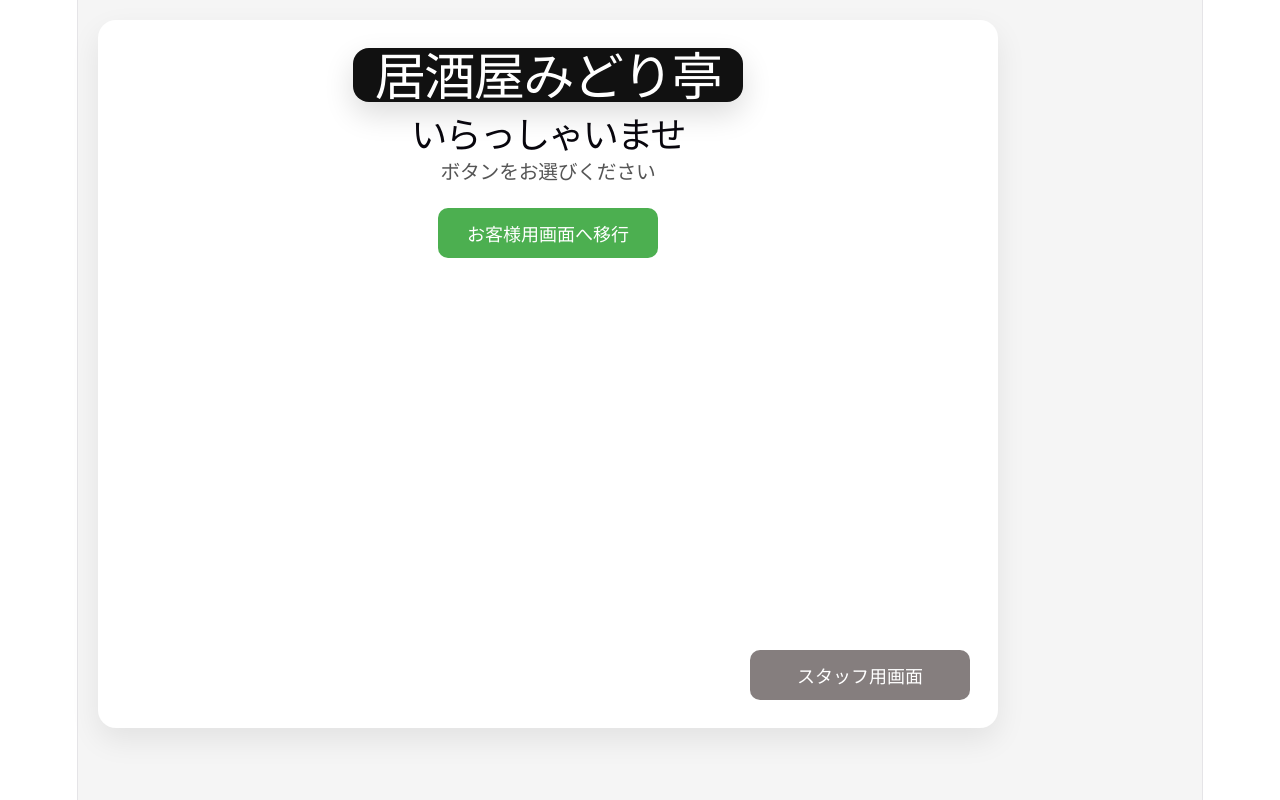
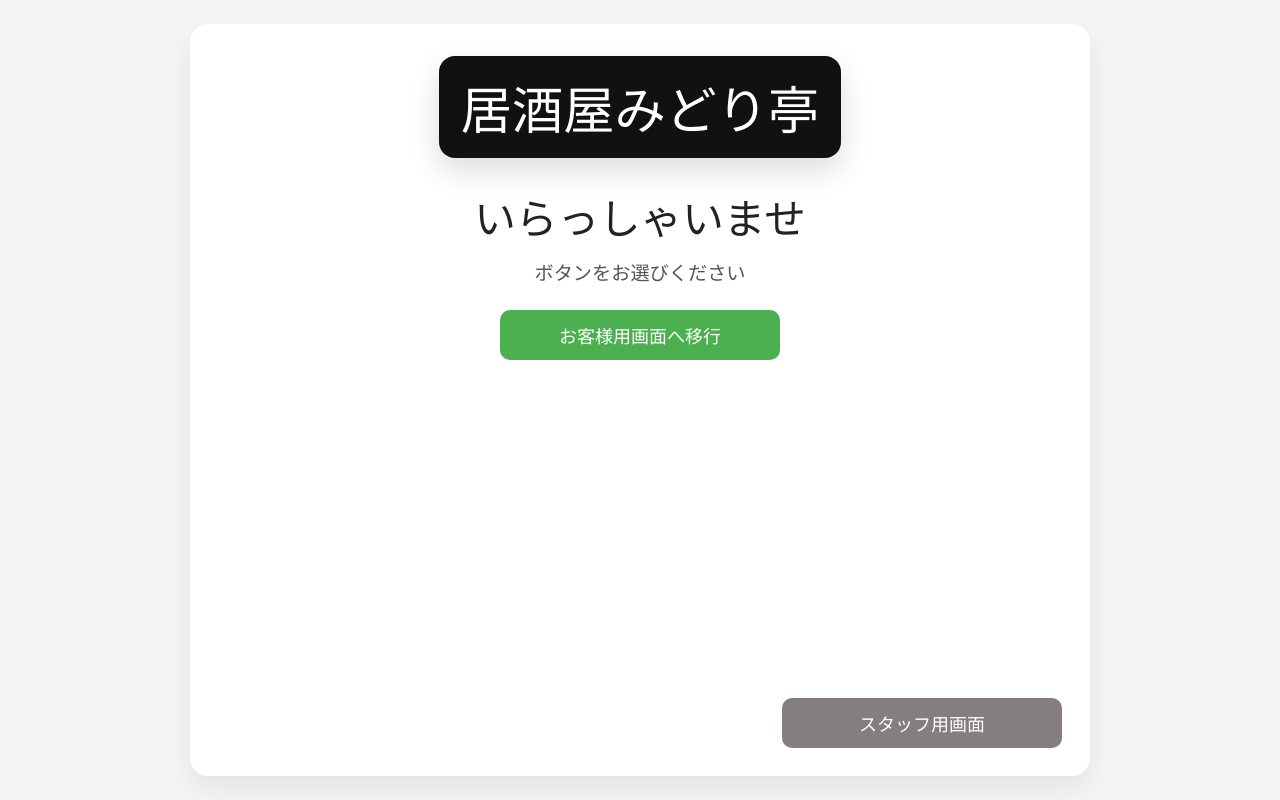
Before and after one commit to narita-shinnosuke-ocs2026/System_Development_Exercise_MOS_Project, a React (Vite) app in the folder Mos-front/: page / in a window 1280 px wide. Built offline with nearby package versions, Linux system fonts and the light colour scheme.

Commit message:
スタイル修正、一部外枠削除

```diff
--- a/Mos-front/src/App.css
+++ b/Mos-front/src/App.css
@@ -1,238 +1,45 @@
-.counter {
-  font-size: 16px;
-  padding: 5px 10px;
-  border-radius: 5px;
-  color: var(--accent);
-  background: var(--accent-bg);
-  border: 2px solid transparent;
-  transition: border-color 0.3s;
-  margin-bottom: 24px;
-
-  &:hover {
-    border-color: var(--accent-border);
-  }
-  &:focus-visible {
-    outline: 2px solid var(--accent);
-    outline-offset: 2px;
-  }
-}
-
-.hero {
-  position: relative;
-
-  .base,
-  .framework,
-  .vite {
-    inset-inline: 0;
-    margin: 0 auto;
-  }
-
-  .base {
-    width: 170px;
-    position: relative;
-    z-index: 0;
-  }
-
-  .framework,
-  .vite {
-    position: absolute;
-  }
-
-  .framework {
-    z-index: 1;
-    top: 34px;
-    height: 28px;
-    transform: perspective(2000px) rotateZ(300deg) rotateX(44deg) rotateY(39deg)
-      scale(1.4);
-  }
-
-  .vite {
-    z-index: 0;
-    top: 107px;
-    height: 26px;
-    width: auto;
-    transform: perspective(2000px) rotateZ(300deg) rotateX(40deg) rotateY(39deg)
-      scale(0.8);
-  }
-}
-
-#center {
-  display: flex;
-  flex-direction: column;
-  gap: 25px;
-  place-content: center;
-  place-items: center;
-  flex-grow: 1;
-
-  @media (max-width: 1024px) {
-    padding: 32px 20px 24px;
-    gap: 18px;
-  }
-}
-
-#next-steps {
-  display: flex;
-  border-top: 1px solid var(--border);
-  text-align: left;
-
-  & > div {
-    flex: 1 1 0;
-    padding: 32px;
-    @media (max-width: 1024px) {
-      padding: 24px 20px;
-    }
-  }
-
-  .icon {
-    margin-bottom: 16px;
-    width: 22px;
-    height: 22px;
-  }
-
-  @media (max-width: 1024px) {
-    flex-direction: column;
-    text-align: center;
-  }
-}
-
-#docs {
-  border-right: 1px solid var(--border);
-
-  @media (max-width: 1024px) {
-    border-right: none;
-    border-bottom: 1px solid var(--border);
-  }
-}
-
-#next-steps ul {
-  list-style: none;
-  padding: 0;
-  display: flex;
-  gap: 8px;
-  margin: 32px 0 0;
-
-  .logo {
-    height: 18px;
-  }
-
-  a {
-    color: var(--text-h);
-    font-size: 16px;
-    border-radius: 6px;
-    background: var(--social-bg);
-    display: flex;
-    padding: 6px 12px;
-    align-items: center;
-    gap: 8px;
-    text-decoration: none;
-    transition: box-shadow 0.3s;
-
-    &:hover {
-      box-shadow: var(--shadow);
-    }
-    .button-icon {
-      height: 18px;
-      width: 18px;
-    }
-  }
-
-  @media (max-width: 1024px) {
-    margin-top: 20px;
-    flex-wrap: wrap;
-    justify-content: center;
-
-    li {
-      flex: 1 1 calc(50% - 8px);
-    }
-
-    a {
-      width: 100%;
-      justify-content: center;
-      box-sizing: border-box;
-    }
-  }
-}
-
-#spacer {
-  height: 88px;
-  border-top: 1px solid var(--border);
-  @media (max-width: 1024px) {
-    height: 48px;
-  }
-}
-
-.ticks {
-  position: relative;
-  width: 100%;
-
-  &::before,
-  &::after {
-    content: '';
-    position: absolute;
-    top: -4.5px;
-    border: 5px solid transparent;
-  }
-
-  &::before {
-    left: 0;
-    border-left-color: var(--border);
-  }
-  &::after {
-    right: 0;
-    border-right-color: var(--border);
-  }
-}
-.page-content {
-  padding: 20px;
-  text-align: center;
-}
-
 .app-main {
   min-height: 100vh;
   display: flex;
-  flex-direction: column;
-  align-items: stretch;
-  justify-content: flex-start;
-  padding: 20px;
+  align-items: center;
+  justify-content: center;
+  padding: clamp(12px, 2vw, 24px);
   background-color: #f5f5f5;
   box-sizing: border-box;
 }
 
-.site-header {
-  display: none;
+.home-section {
+  width: min(100%, 900px);
+  min-height: calc(100vh - 48px);
+  background-color: #fff;
+  border-radius: 18px;
+  padding: clamp(20px, 3vw, 32px);
+  box-shadow: 0 12px 30px rgba(0, 0, 0, 0.08);
+  box-sizing: border-box;
+
+  display: flex;
+  flex-direction: column;
+  align-items: center;
+  position: relative;
 }
 
 .page-title {
   text-align: center;
-  margin: 0 auto 20px;
+  margin: 0 auto 28px;
   display: inline-flex;
   background-color: #111;
   color: #fff;
   padding: 14px 22px;
   border-radius: 16px;
   box-shadow: 0 12px 30px rgba(0, 0, 0, 0.14);
+  max-width: 860px;
 }
 
 .page-title h1 {
   margin: 0;
   font-size: clamp(2rem, 4vw, 3.2rem);
   color: #fff;
-}
-
-.home-section {
-  width: 100%;
-  max-width: 900px;
-  min-height: calc(100vh - 92px);
-  background-color: #fff;
-  border-radius: 18px;
-  padding: 28px;
-  box-shadow: 0 12px 30px rgba(0, 0, 0, 0.08);
-  box-sizing: border-box;
-  display: flex;
-  flex-direction: column;
-  justify-content: flex-start;
-  align-items: center;
-  position: relative;
+  font-weight: 600;
 }
 
 .welcome-text {
@@ -244,35 +51,47 @@
 
 .welcome-text h1 {
   margin: 0;
-  font-size: 2rem;
+  font-size: clamp(1.8rem, 4vw, 2.6rem);
+  color: #222;
 }
 
 .welcome-text h2 {
   margin: 12px auto 0;
-  font-size: 1.1rem;
+  font-size: clamp(1rem, 2vw, 1.2rem);
   color: #555;
+  font-weight: 500;
 }
 
 .button-row {
   display: flex;
   justify-content: center;
   width: 100%;
+  flex-wrap: wrap;
+  gap: 14px;
 }
 
 .nav-button {
-  min-width: 220px;
+  width: min(100%, 280px);
   font-size: 18px;
   padding: 12px 22px;
   color: white;
   border: none;
   border-radius: 10px;
   cursor: pointer;
-  transition: transform 0.18s ease, box-shadow 0.18s ease;
+  transition:
+    transform 0.18s ease,
+    box-shadow 0.18s ease,
+    opacity 0.18s ease;
 }
 
 .nav-button:hover {
   transform: translateY(-1px);
   box-shadow: 0 8px 18px rgba(0, 0, 0, 0.14);
+}
+
+.nav-button:active {
+  transform: translateY(0);
+  opacity: 0.9;
 }
 
 .customer-button {
@@ -284,6 +103,7 @@
   position: absolute;
   right: 28px;
   bottom: 28px;
+  min-width: 180px;
 }
 
 .back-button {
@@ -292,6 +112,9 @@
 }
 
 .page-content {
+  width: 100%;
+  max-width: 640px;
+  min-height: 260px;
   display: flex;
   flex-direction: column;
   align-items: center;
@@ -301,11 +124,40 @@
   background: #fafafa;
   border-radius: 16px;
   box-shadow: inset 0 0 0 1px rgba(0, 0, 0, 0.04);
+  box-sizing: border-box;
+  text-align: center;
+}
+
+.page-content h2 {
+  margin: 0;
+  font-size: 1.8rem;
+  color: #222;
+}
+
+.page-content p {
+  margin: 0;
+  color: #555;
+  line-height: 1.7;
 }
 
 @media (max-width: 640px) {
+  .app-main {
+    align-items: flex-start;
+    padding: 12px;
+  }
+
   .home-section {
-    padding: 20px;
+    min-height: auto;
+    padding: 16px;
+  }
+
+  .page-title {
+    padding: 12px 16px;
+    margin-bottom: 24px;
+  }
+
+  .button-row {
+    justify-content: center;
   }
 
   .nav-button {
@@ -313,7 +165,13 @@
     min-width: auto;
   }
 
-  .site-header {
-    padding: 16px 16px;
+  .staff-button {
+    position: static;
+    width: 100%;
+    margin-top: 16px;
+  }
+
+  .page-content {
+    padding: 20px;
   }
 }
--- a/Mos-front/src/index.css
+++ b/Mos-front/src/index.css
@@ -1,112 +1,40 @@
-
 :root {
-  --text: #6b6375;
-  --text-h: #08060d;
-  --bg: #fff;
-  --border: #e5e4e7;
-  --code-bg: #f4f3ec;
-  --accent: #aa3bff;
-  --accent-bg: rgba(170, 59, 255, 0.1);
-  --accent-border: rgba(170, 59, 255, 0.5);
-  --social-bg: rgba(244, 243, 236, 0.5);
-  --shadow:
-    rgba(0, 0, 0, 0.1) 0 10px 15px -3px, rgba(0, 0, 0, 0.05) 0 4px 6px -2px;
-
-  --sans: system-ui, 'Segoe UI', Roboto, sans-serif;
-  --heading: system-ui, 'Segoe UI', Roboto, sans-serif;
-  --mono: ui-monospace, Consolas, monospace;
-
-  font: 18px/145% var(--sans);
-  letter-spacing: 0.18px;
-  color-scheme: light dark;
-  color: var(--text);
-  background: var(--bg);
+  font-family: system-ui, 'Segoe UI', Roboto, sans-serif;
+  color: #222;
+  background-color: #f5f5f5;
   font-synthesis: none;
   text-rendering: optimizeLegibility;
   -webkit-font-smoothing: antialiased;
   -moz-osx-font-smoothing: grayscale;
-
-  @media (max-width: 1024px) {
-    font-size: 16px;
-  }
 }
 
-@media (prefers-color-scheme: dark) {
-  :root {
-    --text: #9ca3af;
-    --text-h: #f3f4f6;
-    --bg: #16171d;
-    --border: #2e303a;
-    --code-bg: #1f2028;
-    --accent: #c084fc;
-    --accent-bg: rgba(192, 132, 252, 0.15);
-    --accent-border: rgba(192, 132, 252, 0.5);
-    --social-bg: rgba(47, 48, 58, 0.5);
-    --shadow:
-      rgba(0, 0, 0, 0.4) 0 10px 15px -3px, rgba(0, 0, 0, 0.25) 0 4px 6px -2px;
-  }
+* {
+  box-sizing: border-box;
+}
 
-  #social .button-icon {
-    filter: invert(1) brightness(2);
-  }
+html {
+  margin: 0;
+  padding: 0;
 }
 
 body {
   margin: 0;
+  min-width: 320px;
+  min-height: 100vh;
+  background-color: #f5f5f5;
 }
 
 #root {
-  width: 1126px;
-  max-width: 100%;
-  margin: 0 auto;
-  text-align: center;
-  border-inline: 1px solid var(--border);
-  min-height: 100svh;
-  display: flex;
-  flex-direction: column;
-  box-sizing: border-box;
+  width: 100%;
+  min-height: 100vh;
+}
+
+button {
+  font-family: inherit;
 }
 
 h1,
-h2 {
-  font-family: var(--heading);
-  font-weight: 500;
-  color: var(--text-h);
+h2,
+p {
+  margin-top: 0;
 }
-
-h1 {
-  font-size: 56px;
-  letter-spacing: -1.68px;
-  margin: 32px 0;
-  @media (max-width: 1024px) {
-    font-size: 36px;
-    margin: 20px 0;
-  }
-}
-h2 {
-  font-size: 24px;
-  line-height: 118%;
-  letter-spacing: -0.24px;
-  margin: 0 0 8px;
-  @media (max-width: 1024px) {
-    font-size: 20px;
-  }
-}
-p {
-  margin: 0;
-}
-
-code,
-.counter {
-  font-family: var(--mono);
-  display: inline-flex;
-  border-radius: 4px;
-  color: var(--text-h);
-}
-
-code {
-  font-size: 15px;
-  line-height: 135%;
-  padding: 4px 8px;
-  background: var(--code-bg);
-}
```
Also changed, not shown: Mos-front/src/App.jsx (+22 -7 lines).
